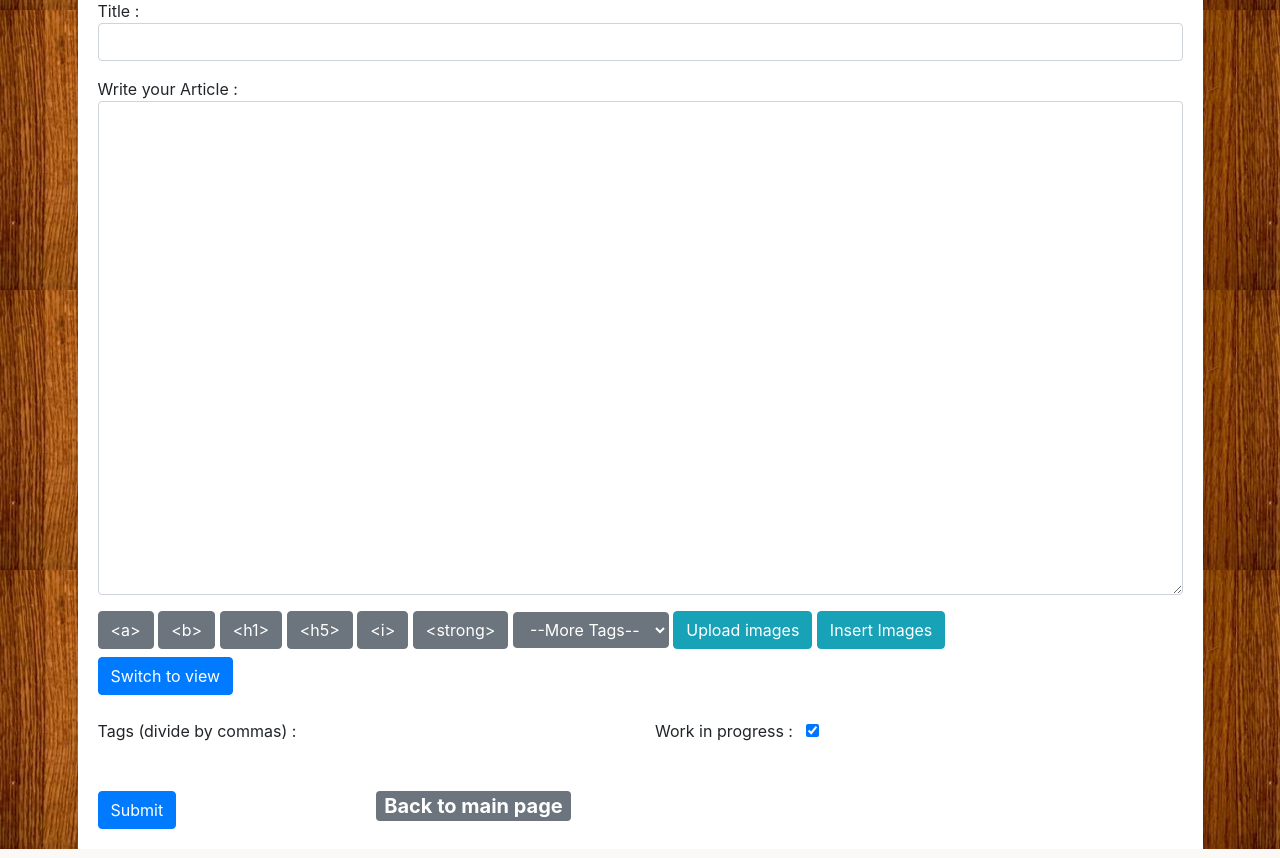
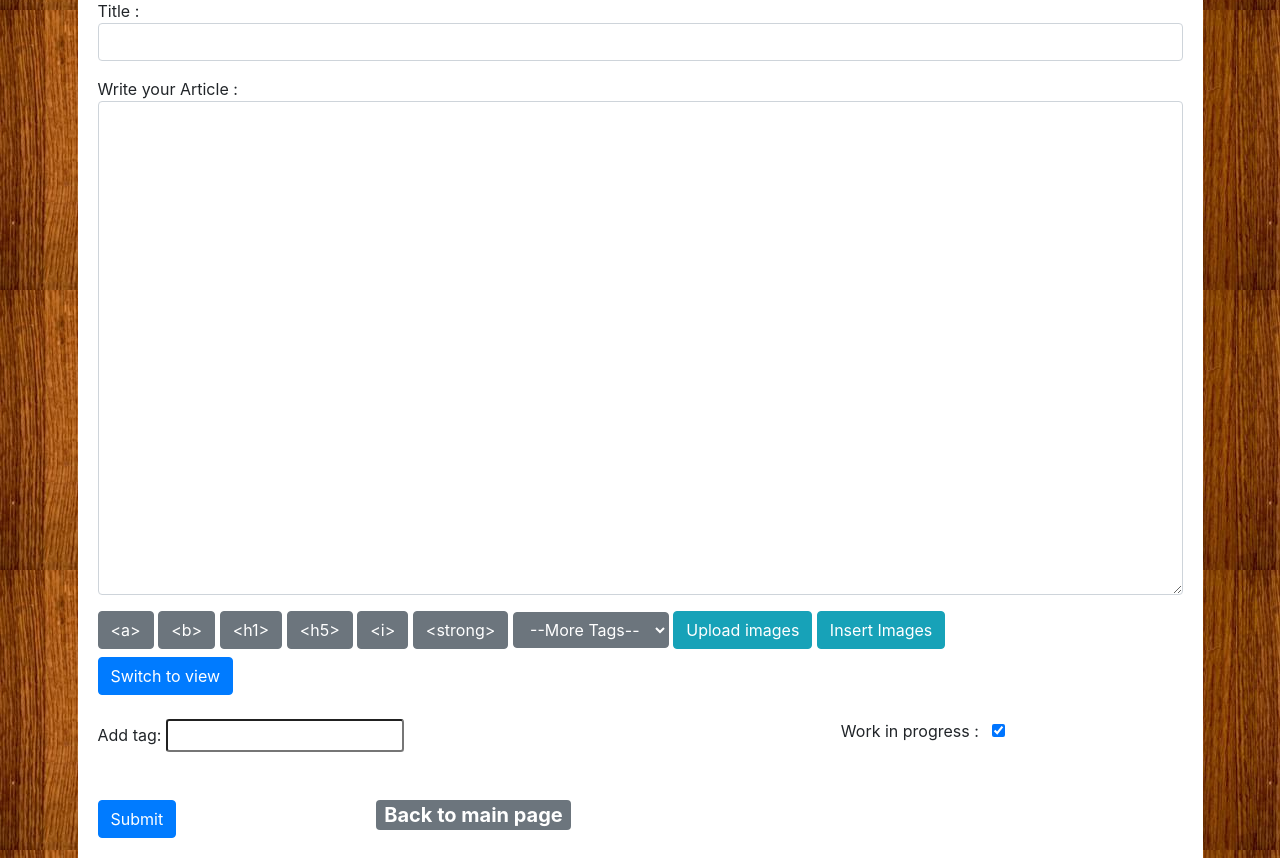
Before and after one commit to ssaprank/personal_wiki, a Django app: page /create in a window 1280 px wide. Shown: the part 280-1138 px from the top of the page. Run offline with Django 3.2, Linux system fonts and the light colour scheme; data comes from the database, SQL or seed files in the repository; some libraries are stand-ins or nearby versions.

Commit message:
tag input field WIP

```diff
--- a/wiki/page/models.py
+++ b/wiki/page/models.py
@@ -1,6 +1,6 @@
 """Holds models of the page module"""
 from django.db import models
-from django.forms import ModelForm, Textarea, TextInput
+from django.forms import ModelForm, Textarea, TextInput, ModelMultipleChoiceField
 
 class Article(models.Model):
 	"""Represents an Article"""
@@ -43,3 +43,14 @@ class ArticleForm(ModelForm):
 		labels = {
 			'html' : 'Write your Article',
 		}
+
+	tags = ModelMultipleChoiceField(queryset=Tag.objects.all())
+
+	# Provide initial data for 'tags' field
+	def __init__(self, *args, **kwargs):
+	# In case we build the form from an instance (if not, 'tags'are empty)
+		if kwargs.get('instance'):
+			initial = kwargs.setdefault('initial', {})
+			initial['tags'] = [t.pk for t in kwargs['instance'].tag_set.all()]
+
+		ModelForm.__init__(self, *args, **kwargs)
--- a/wiki/page/static/page/custom_js/create_page_script.js
+++ b/wiki/page/static/page/custom_js/create_page_script.js
@@ -1,7 +1,6 @@
 $( document ).ready(function() {
-    console.log( "ready!" );
+    var textarea;
 
-    var textarea;
     function getCookie(name) {
         var cookieValue = null;
         if (document.cookie && document.cookie !== '') {
@@ -84,7 +83,7 @@ $( document ).ready(function() {
         }
     });
 
-    $("[id^=insert_image]").click(function(e) {
+    $(".insert_image").click(function(e) {
         e.preventDefault();
         let textarea = $("#id_html");
         let imageUrl = $(this).prop("src");
@@ -121,4 +120,22 @@ $( document ).ready(function() {
         textarea.prop("selectionStart", newCaretPosition);
         textarea.prop("selectionEnd", newCaretPosition);
     }
+
+    $("#id_tags").autocomplete({
+        source: "api/get_page_tags",
+        minLength: 2,
+    });
+
+    $("#id_tags").keyup(function(e) {
+        if (e.keyCode == 13) {
+            // on pressing enter - add to page tags container div its name and a button that will delete it
+            tagName = $(this).val();
+            html = tagName + '<button type="button" class="btn btn-danger" id="remove_page_tag_' + tagName + '">X</button>';
+            $("#page_tags_container").html(html);
+            $("#page_tags_container").show();
+            $(this).val() = "";
+        }
+    });
+
+
 });
--- a/wiki/page/templates/page/edit_create_page.html
+++ b/wiki/page/templates/page/edit_create_page.html
@@ -52,7 +52,8 @@
                 </button>
 
                 <!-- Bootstrap Modal -->
-            <div class="modal bg-dark" id="imagesInsertionModal" tabindex="-1" role="dialog" aria-labelledby="imagesInsertionModalLabel"
+                <div class="modal bg-dark" id="imagesInsertionModal" tabindex="-1" role="dialog"
+                     aria-labelledby="imagesInsertionModalLabel"
                      aria-hidden="true">
                     <div class="modal-dialog">
                         <div class="modal-content">
@@ -65,7 +66,8 @@
                             <div class="modal-body">
                                 {% if images is not None %}
                                 {% for image in images %}
-                            		<input type="image" src="{{image.image.url}}" id="insert_image_{{image.id}}" width="200"/>
+                                <input type="image" src="{{image.image.url}}" class="insert_image"
+                                       id="insert_image_{{image.id}}" width="200"/>
                                 {% endfor %}
                                 {% endif %}
                             </div>
@@ -80,14 +82,15 @@
         </div>
         <div class="button_row row mt-lg-2">
             <div class="col">
-        		<input type="button" id="html_view_toggle" value="Switch to view" class="btn btn-primary" />
+                <input type="button" id="html_view_toggle" value="Switch to view" class="btn btn-primary"/>
             </div>
         </div>
         <div class="row mt-lg-4">
             <div class="col">
-        		Tags (divide by commas) : &nbsp;
-        		{% for tag in page_form.tag.all %}{{ tag }}<br/>{% endfor %}
-        		<!--<input type="text" name="tags" class="form-control-sm" required="" maxlength="256" id="id_tags">-->
+                Add tag: <input type="text" class="form-control-sm" name="tags" id="id_tags"/>
+            </div>
+            <div class="col">
+                <div id="page_tags_container" hidden></div>
             </div>
             <div class="col">
                 {{page_form.work_in_progress.label}} : &nbsp;
@@ -96,7 +99,7 @@
         </div>
         <div class="row mt-lg-5">
             <div class="col-sm-3">
-        		<input type="submit" name="submit" class="btn btn-primary" />
+                <input type="submit" name="submit" class="btn btn-primary"/>
             </div>
             <div class="col">
                 <a class="badge badge-secondary backspace_link" href="{% url 'page:index' %}">Back to main page</a>
--- a/wiki/page/templates/page/show_page.html
+++ b/wiki/page/templates/page/show_page.html
@@ -25,12 +25,10 @@
 		Last modified: {{page_object.last_modified}}
 </div>
 </div>
-
-
-	{% if page_object.tags is not None %}
+	{% if page_object.tag.all is not None %}
 	<div class="row mt-lg-2">
 	<div class="col">
-		Tags: {% for tag in page_object.tags %} {{ tag }} {% endfor %}
+		Tags: {% for tag in page_object.tags.all %} {{ tag }} {% endfor %}
 </div>
 </div>
 
--- a/wiki/page/views.py
+++ b/wiki/page/views.py
@@ -60,8 +60,6 @@ def show_page(request, page_id):
 	"""Show page by id"""
 	page_object = get_object_or_404(Article, id=page_id)
 	template_name = 'page/show_page.html'
-	if page_object.tag_set is not None:
-		page_object.tags = page_object.tag_set
 	render_params = {"page_object" : page_object}
 	return render(request, template_name, render_params)
 
@@ -70,6 +68,8 @@ def edit_page(request, page_id):
 	page_object = get_object_or_404(Article, id=page_id)
 	template_name = 'page/edit_create_page.html'
 	render_params = {"html_tag_list" : html_tag_list, "html_tag_row" : html_tag_row}
+	render_params['images'] = Image.objects.all()
+	render_params['base_dir'] = settings.BASE_DIR
 	if request.method == 'POST':
 		page_form = ArticleForm(request.POST, instance=page_object)
 		if page_form.is_valid():
@@ -116,10 +116,10 @@ def get_page_tags(request):
 	mimetype = 'application/json'
 	if request.is_ajax():
 		search_query = request.GET.get('term', '')
-		tags = Tag.objects.filter(name__icontains=search_query)
+		tags = Tag.objects.filter(name__icontains=search_query).only('name')
 		results = []
 		for tag in tags:
-			results.append(tag)
+			results.append(tag.name)
 		data = json.dumps(results)
 	else:
 		data = 'fail'
@@ -136,3 +136,10 @@ def upload_image(request):
 	else:
 		data = {'is_valid' : False}
 	return JsonResponse(data)
+
+def set_page_tag(request):
+	"""
+	gets page id and tag name
+	checks whether tag exists: if not creates it
+	checks whether tag is already bound to this page: if not bounds it
+	"""
```
Also changed, not shown: wiki/db.sqlite3, wiki/page/migrations/0008_auto_20180926_1507.py (added). Lines whose indentation alone changed are shown as unchanged.
